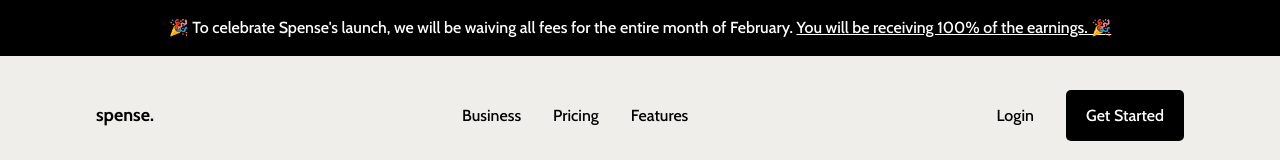
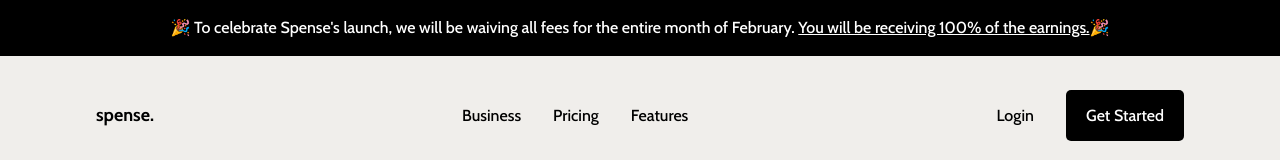
Before and after one commit to rizkraf/spense, a plain HTML site: page index.html in a window 1280 px wide. Shown: the top 160 px of the page. Drawn offline with nearby package versions, Linux system fonts and the light colour scheme.

Commit message:
Update index.html

```diff
--- a/index.html
+++ b/index.html
@@ -22,7 +22,7 @@
         <div class="notice">
             <div class="container">
                 <p>🎉 To celebrate Spense's launch, we will be waiving all fees for the entire month of February. <span
-                        class="underline">You will be receiving 100% of the earnings. 🎉</span></p>
+                        class="underline">You will be receiving 100% of the earnings.</span>🎉</p>
             </div>
         </div>
         <div class="container">
```
